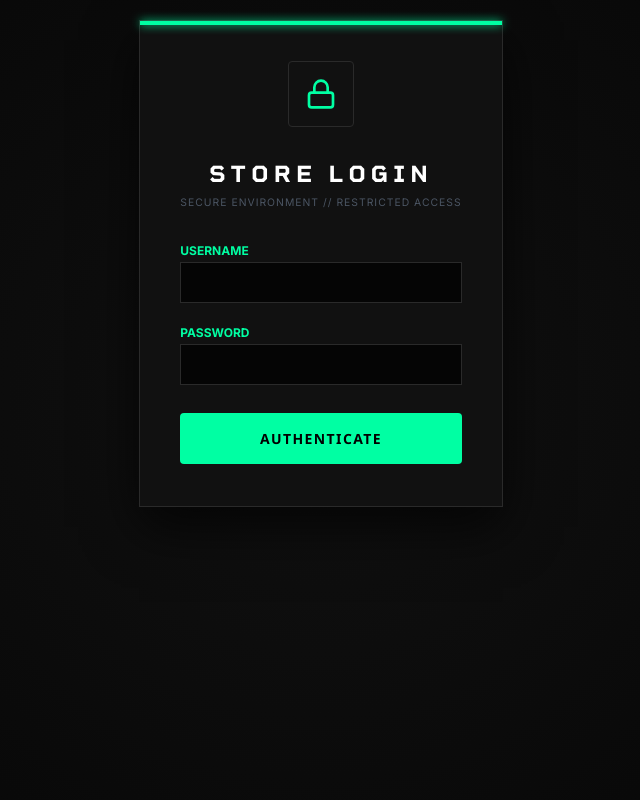
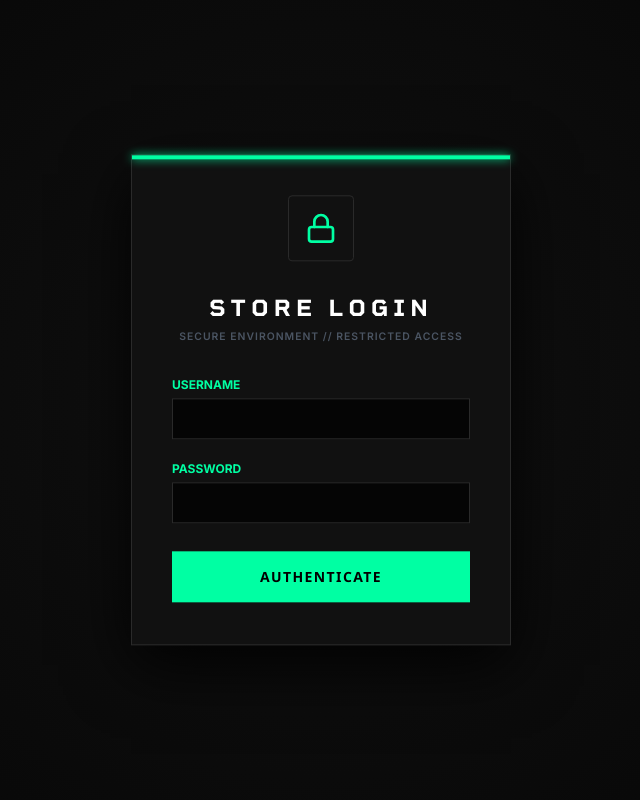
Before and after one commit to Self-Labs/wallet-store, a Django app: template backend/templates/admin/login.html in a window 1280 px wide. Shown: the whole page, without its empty margins (319-959 px from the left). Run offline with Django 5.2, Linux system fonts and the light colour scheme; the template is opened without the code that fills it: most values are stand-ins (such as "Sample title", 1, 10 or a date in 2020); form fields are guessed from the names that the template uses.

Commit message:
Refact: Login screen

```diff
--- a/backend/templates/admin/login.html
+++ b/backend/templates/admin/login.html
@@ -12,52 +12,47 @@
 {% block extrastyle %}
 {{ block.super }}
 <style>
-    html {
-        height: 100%;
-        width: 100%;
-    }
-
-    body.login-page {
-        min-height: 100vh !important;
+    /* --- RESET NUCLEAR --- */
+    html, body {
         height: 100% !important;
         width: 100% !important;
         margin: 0 !important;
         padding: 0 !important;
-        display: flex !important;
-        align-items: center !important;
-        justify-content: center !important;
-        background-color: var(--bg-dark) !important;
-        background-image: radial-gradient(circle at center, #111 0%, #050505 100%);
-        font-family: 'Inter', monospace;
+        overflow: hidden !important;
     }
 
-    #container {
+    /* Fundo Cyberpunk */
+    body.login-page {
+        background-color: var(--bg-dark) !important;
+        background-image: radial-gradient(circle at center, #111 0%, #050505 100%) !important;
+        font-family: 'Inter', monospace !important;
+    }
+
+    /* Neutraliza containers do Django */
+    #container, #content, #content-main {
         width: 100% !important;
         height: 100% !important;
-        display: flex !important;
-        align-items: center !important;
-        justify-content: center !important;
+        margin: 0 !important;
+        padding: 0 !important;
+        border: none !important;
         background: transparent !important;
-        min-width: 0 !important;
-        padding: 0 !important;
-        margin: 0 !important;
-        position: fixed !important;
-        top: 0;
-        left: 0;
     }
 
     /* --- Login Card --- */
     .login-box {
+        position: fixed !important; /* Fixa na janela do navegador */
+        top: 50% !important;        /* Empurra 50% para baixo */
+        left: 50% !important;       /* Empurra 50% para direita */
+        transform: translate(-50%, -50%) !important; /* Puxa de volta para o centro exato */
+
         width: 100%;
         max-width: 380px;
         background-color: var(--bg-card);
         border: 1px solid var(--border);
         padding: 2.5rem;
-        position: relative;
         box-sizing: border-box;
-        box-shadow: 0 20px 50px rgba(0, 0, 0, 0.7);
-        z-index: 20;
-        margin: auto !important;
+        box-shadow: 0 20px 60px rgba(0, 0, 0, 0.9);
+        z-index: 9999; /* Garante que fique acima de tudo */
     }
 
     /* --- Barra Verde Neon --- */
@@ -95,13 +90,13 @@
 
     /* --- Tipografia --- */
     h1 {
-        font-family: 'Rigid Square', sans-serif;
-        font-size: 1.5rem;
-        font-weight: bold;
+        font-family: 'Rigid Square', sans-serif !important;
+        font-size: 1.5rem !important;
+        font-weight: bold !important;
         text-align: center;
-        color: white;
-        margin: 0 0 0.5rem 0;
-        letter-spacing: 0.2em;
+        color: white !important;
+        margin: 0 0 0.5rem 0 !important;
+        letter-spacing: 0.2em !important;
         text-transform: uppercase;
     }
     .subtitle {
@@ -111,60 +106,66 @@
         margin: 0 0 2rem 0;
         text-transform: uppercase;
         letter-spacing: 1px;
+        font-weight: 600;
     }
 
     /* --- Formulário --- */
     .form-row {
         margin-bottom: 1.25rem;
     }
-    label {
+    .form-row label {
         display: block;
         color: var(--primary);
         font-size: 0.75rem;
         text-transform: uppercase;
-        margin-bottom: 0.25rem;
+        margin-bottom: 0.4rem;
         font-weight: bold;
     }
 
     /* Estilo dos Inputs */
-    input[type=text], input[type=password] {
+    .form-row input {
         width: 100%;
         background-color: #050505 !important;
         border: 1px solid var(--border) !important;
-        padding: 0.75rem;
+        padding: 0.75rem !important;
         color: white !important;
-        font-family: monospace;
-        box-sizing: border-box;
+        font-family: monospace !important;
+        box-sizing: border-box !important;
         transition: all 0.2s;
         border-radius: 0 !important; /* Design quadrado */
+        height: auto !important;
     }
-    input[type=text]:focus, input[type=password]:focus {
+    .form-row input:focus {
         border-color: var(--primary) !important;
         outline: none;
-        box-shadow: 0 0 5px rgba(0, 255, 163, 0.2);
+        box-shadow: 0 0 8px rgba(0, 255, 163, 0.2);
     }
-    input::placeholder {
+    .form-row input::placeholder {
         color: #333;
     }
 
     /* --- Botão de Login --- */
     .submit-row {
         margin-top: 1.5rem;
+        padding: 0 !important;
+        text-align: center !important;
     }
-    input[type=submit] {
+    .submit-row input {
         width: 100%;
         background-color: var(--primary) !important;
         color: black !important;
-        font-weight: bold;
+        font-weight: bold !important;
         text-transform: uppercase;
-        padding: 1rem;
+        padding: 1rem !important;
         border: none !important;
         cursor: pointer;
         letter-spacing: 0.1em;
-        font-size: 0.875rem;
+        font-size: 0.875rem !important;
         transition: transform 0.1s;
+        height: auto !important;
+        border-radius: 0 !important;
     }
-    input[type=submit]:hover {
+    .submit-row input:hover {
         opacity: 0.9;
         transform: scale(0.99);
     }
@@ -227,8 +228,10 @@
 
 <script>
     document.addEventListener("DOMContentLoaded", function() {
-        document.getElementById('id_username').placeholder = "USER_ID";
-        document.getElementById('id_password').placeholder = "••••••••";
+        var userField = document.getElementById('id_username');
+        var passField = document.getElementById('id_password');
+        if (userField) userField.placeholder = "USER_ID";
+        if (passField) passField.placeholder = "••••••••";
     });
 </script>
 {% endblock %}
```
